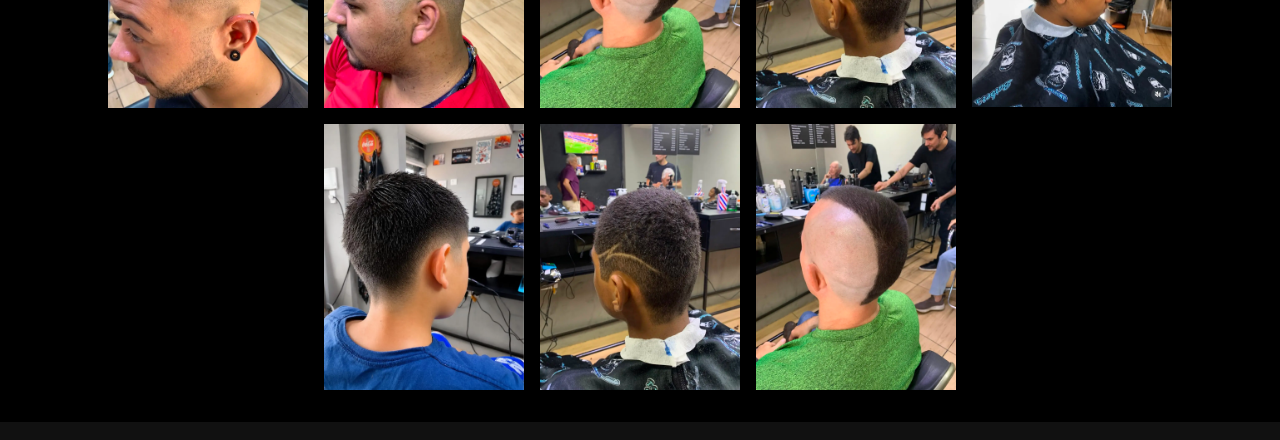
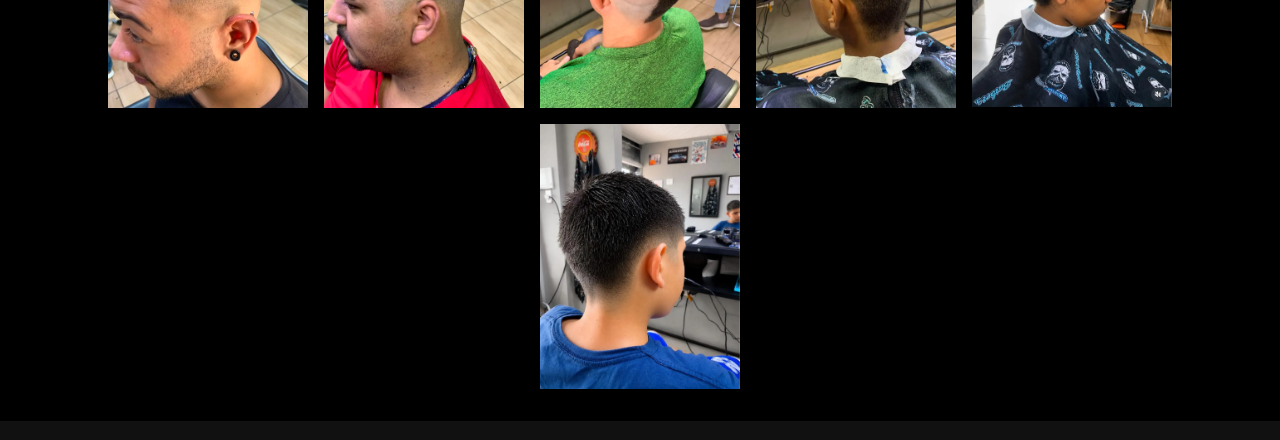
Before and after one commit to TamuraFelipe/Flavio_Cortes, a React (Vite) app: page / in a window 1280 px wide. Shown: the part 2540-2980 px from the top of the page. Built offline with nearby package versions, Linux system fonts and the light colour scheme.

Commit message:
delete: removing duplicate img

```diff
--- a/src/components/layout/Galeria/index.jsx
+++ b/src/components/layout/Galeria/index.jsx
@@ -39,16 +39,6 @@ const galeria = [
     imgUrl: corte06Img,
     description: "Corte com degradê",
   },
-  {
-    id: 7,
-    imgUrl: corte04Img,
-    description: "Corte com moicano estilizado",
-  },
-  {
-    id: 8,
-    imgUrl: corte03Img,
-    description: "Corte com desenho lateral",
-  },
 ];
 const Galeria = () => {
   return (
```
